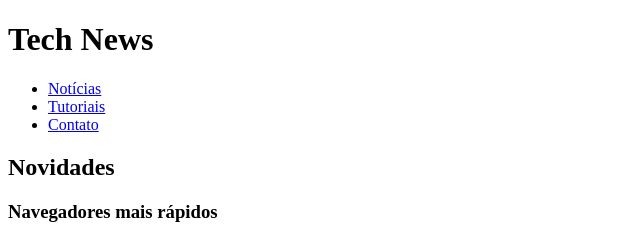
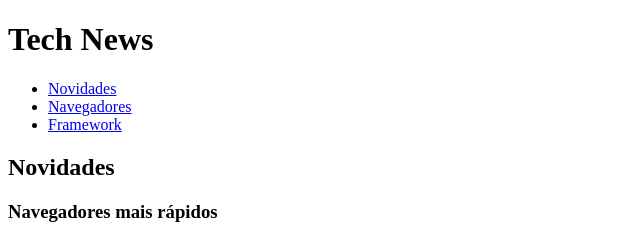
Before and after one commit to Hiram-sc/portal-tech, a plain HTML site: page tech/index.html in a window 1280 px wide. Shown: the top 238 px of the page, 0-640 px from the left. Drawn offline with Linux system fonts and the light colour scheme.

Commit message:
fix: ajusta codigo html

```diff
--- a/tech/index.html
+++ b/tech/index.html
@@ -11,9 +11,9 @@
             <h1>Tech News</h1>
             <nav aria-label="Navegação Principal">
                 <ul>
-                    <li><a href="#noticias">Notícias</a></li>
-                    <li><a href="#tutoriais">Tutoriais</a></li>
-                    <li><a href="#contato">Contato</a></li>
+                    <li><a href="#novidades">Novidades</a></li>
+                    <li><a href="#navegadores">Navegadores</a></li>
+                    <li><a href="#framework">Framework</a></li>
                 </ul>
             </nav>
         </div>
@@ -39,12 +39,11 @@
                 </button>
             </article>
         </section>
+    </main>
 
         <aside aria-label="Dica relacionada aos artigos">
-            <p>Dica: atualize seus navegadores com frequência.</p>
-        </aside>
-
-    </main>
+        <p>Dica: atualize seus navegadores com frequência.</p>
+    </aside>
 
     <footer>
         <p>2025 Tech News</p>
```
